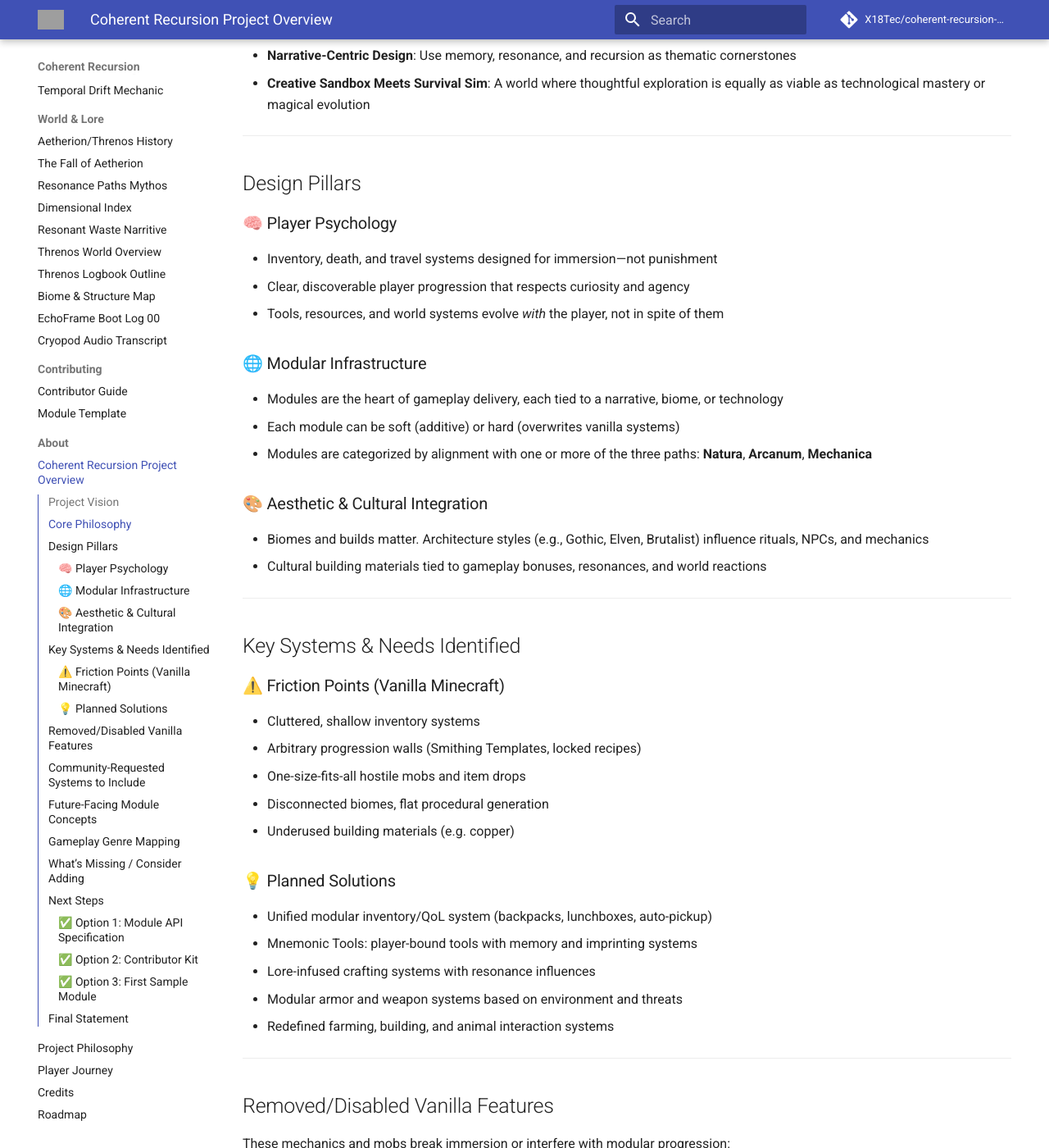
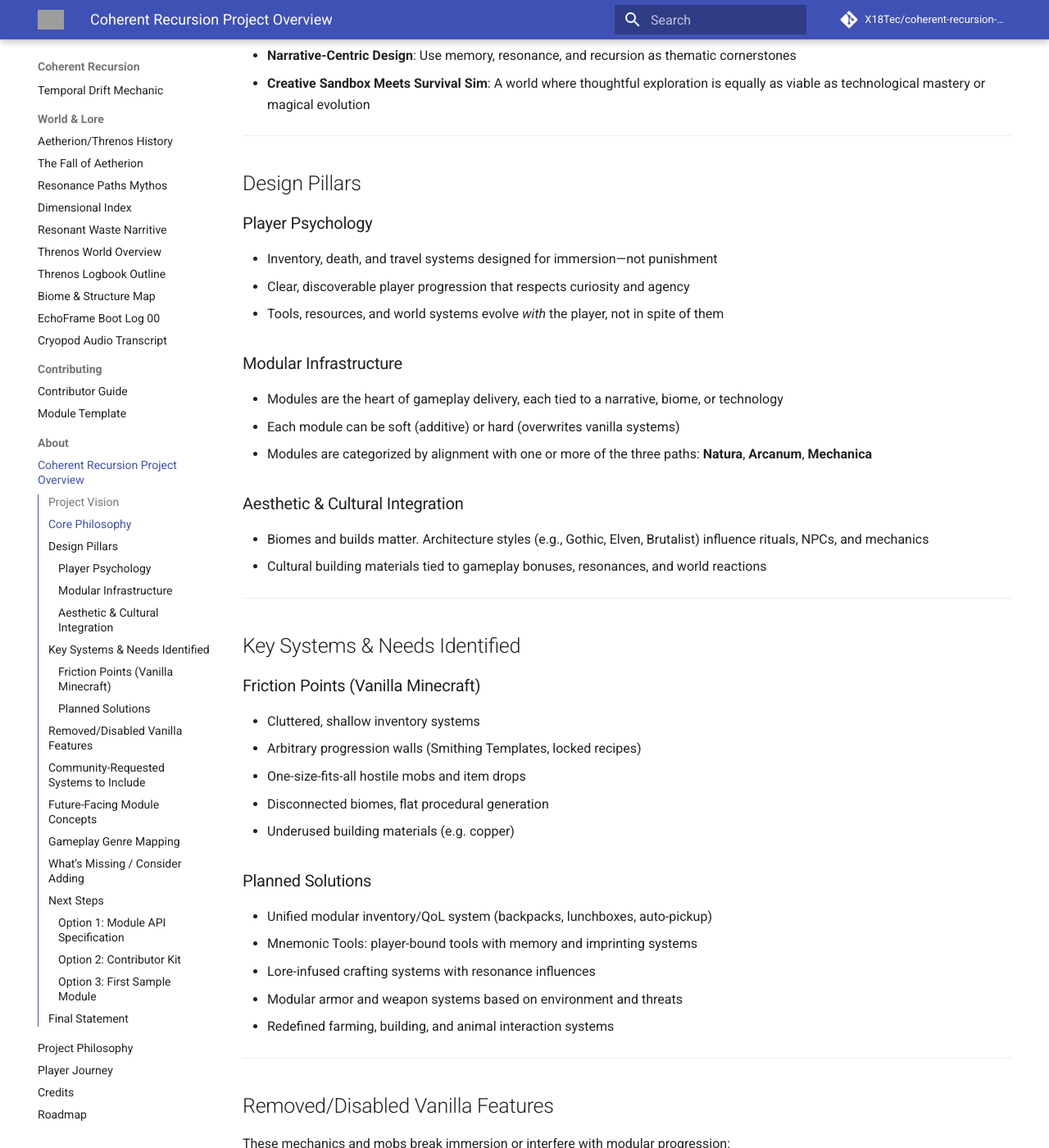
Before and after one commit to X18Tec/coherent-recursion-docs, an MkDocs documentation site: the page built from docs/about/coherent-recursion-overview.md, in a window 1280 px wide and 1400 px high, scrolled down 545 px. Shown: the whole window at 82% size. Built offline with MkDocs 1.6.1 and Material for MkDocs 9.7.7, drawn with Linux system fonts in a browser that asks for light colours; comment, search, counter and statistics services are not loaded; some of the changed text lies outside the part shown; grey boxes are pictures that could not be loaded.

```diff
--- a/docs/about/coherent-recursion-overview.md
+++ b/docs/about/coherent-recursion-overview.md
@@ -20,17 +20,17 @@ A **community-driven evolution of Minecraft**, centered on NeoForge 1.21.1. Cohe
 
 ## Design Pillars
 
-### 🧠 Player Psychology
+### Player Psychology
 - Inventory, death, and travel systems designed for immersion—not punishment
 - Clear, discoverable player progression that respects curiosity and agency
 - Tools, resources, and world systems evolve *with* the player, not in spite of them
 
-### 🌐 Modular Infrastructure
+### Modular Infrastructure
 - Modules are the heart of gameplay delivery, each tied to a narrative, biome, or technology
 - Each module can be soft (additive) or hard (overwrites vanilla systems)
 - Modules are categorized by alignment with one or more of the three paths: **Natura**, **Arcanum**, **Mechanica**
 
-### 🎨 Aesthetic & Cultural Integration
+### Aesthetic & Cultural Integration
 - Biomes and builds matter. Architecture styles (e.g., Gothic, Elven, Brutalist) influence rituals, NPCs, and mechanics
 - Cultural building materials tied to gameplay bonuses, resonances, and world reactions
 
@@ -38,14 +38,14 @@ A **community-driven evolution of Minecraft**, centered on NeoForge 1.21.1. Cohe
 
 ## Key Systems & Needs Identified
 
-### ⚠️ Friction Points (Vanilla Minecraft)
+### Friction Points (Vanilla Minecraft)
 - Cluttered, shallow inventory systems
 - Arbitrary progression walls (Smithing Templates, locked recipes)
 - One-size-fits-all hostile mobs and item drops
 - Disconnected biomes, flat procedural generation
 - Underused building materials (e.g. copper)
 
-### 💡 Planned Solutions
+### Planned Solutions
 - Unified modular inventory/QoL system (backpacks, lunchboxes, auto-pickup)
 - Mnemonic Tools: player-bound tools with memory and imprinting systems
 - Lore-infused crafting systems with resonance influences
@@ -121,15 +121,15 @@ You are intentionally designing for diverse player styles:
 
 ## Next Steps
 
-### ✅ Option 1: Module API Specification
+### Option 1: Module API Specification
 - JSON + mod API system for module registration and gating
 - Hooks for GUI, recipes, dimensions, and tool integration
 
-### ✅ Option 2: Contributor Kit
+### Option 2: Contributor Kit
 - GitHub repo scaffold with CR Core pre-installed
 - CONTRIBUTING.md, coding standards, and module creation starter pack
 
-### ✅ Option 3: First Sample Module
+### Option 3: First Sample Module
 - **"Memory Nexus"**: Tools, ores, and dimension intro
 - Unlockable tool abilities, resonance crafting, Patchouli/quest tie-ins
 
```
Also changed, not shown: docs/about/cr-friction-to-system-map.md (added, +82 -0 lines), docs/about/cr-module-progression-map.md (added, +75 -0 lines), docs/contributing/index.md (+6 -6 lines).
